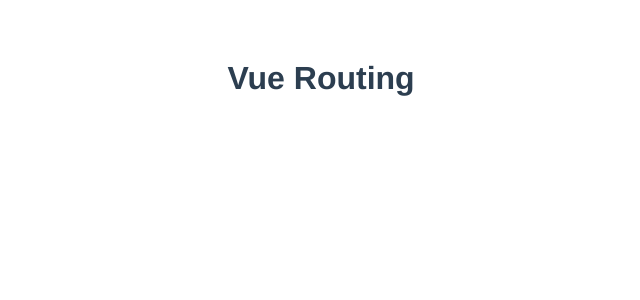
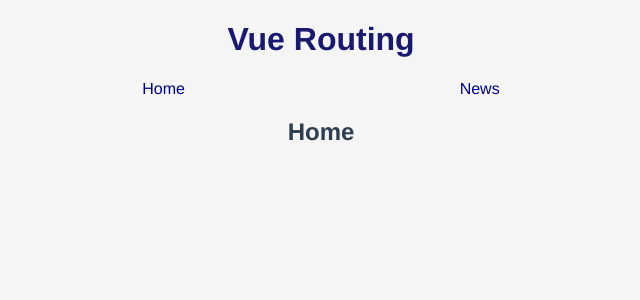
Before and after one commit to brellin/Vue-Bootstrap-Project, a Vue app: page /home in a window 1280 px wide. Shown: the top 300 px of the page, without its empty margins (319-959 px from the left). Built offline with nearby package versions, Linux system fonts and the light colour scheme.

Commit message:
add links to routes
change routing mode to 'history'
install node-sass
add minor styles to app (experimenting with vue for the first time)

```diff
--- a/package.json
+++ b/package.json
@@ -9,6 +9,8 @@
   },
   "dependencies": {
     "core-js": "^3.6.4",
+    "node-sass": "^4.13.1",
+    "sass-loader": "^8.0.2",
     "vue": "^2.6.11",
     "vue-router": "^3.1.6"
   },
--- a/src/App.vue
+++ b/src/App.vue
@@ -17,12 +17,15 @@
 </script>
 
 <style>
+body {
+  background: whitesmoke;
+}
+
 #app {
   font-family: Avenir, Helvetica, Arial, sans-serif;
   -webkit-font-smoothing: antialiased;
   -moz-osx-font-smoothing: grayscale;
   text-align: center;
   color: #2c3e50;
-  margin-top: 60px;
 }
 </style>
--- /dev/null
+++ b/src/components/Button.vue
@@ -0,0 +1 @@
+<template></template>
--- a/src/components/Header.vue
+++ b/src/components/Header.vue
@@ -1,3 +1,32 @@
 <template>
-  <h1>Vue Routing</h1>
+  <div class="header">
+    <h1>Vue Routing</h1>
+    <nav>
+      <router-link to="/home">Home</router-link>
+      <router-link to="/news">News</router-link>
+    </nav>
+  </div>
 </template>
+
+<style lang='scss' scoped>
+div.header {
+  h1 {
+    color: midnightblue;
+  }
+  nav {
+    display: flex;
+    justify-content: space-around;
+    width: 50%;
+    margin: 0 auto;
+
+    a {
+      color: darkblue;
+      text-decoration: none;
+
+      &:hover {
+        text-decoration: underline;
+      }
+    }
+  }
+}
+</style>
--- a/src/main.js
+++ b/src/main.js
@@ -13,7 +13,10 @@
   { path: '/news', component: News }
 ];
 
-const router = new VueRouter({ routes });
+const router = new VueRouter({
+  routes,
+  mode: 'history'
+});
 
 new Vue({
   router,
```
Also changed, not shown: 1 other file (tests, documents, lock files or other folders).
